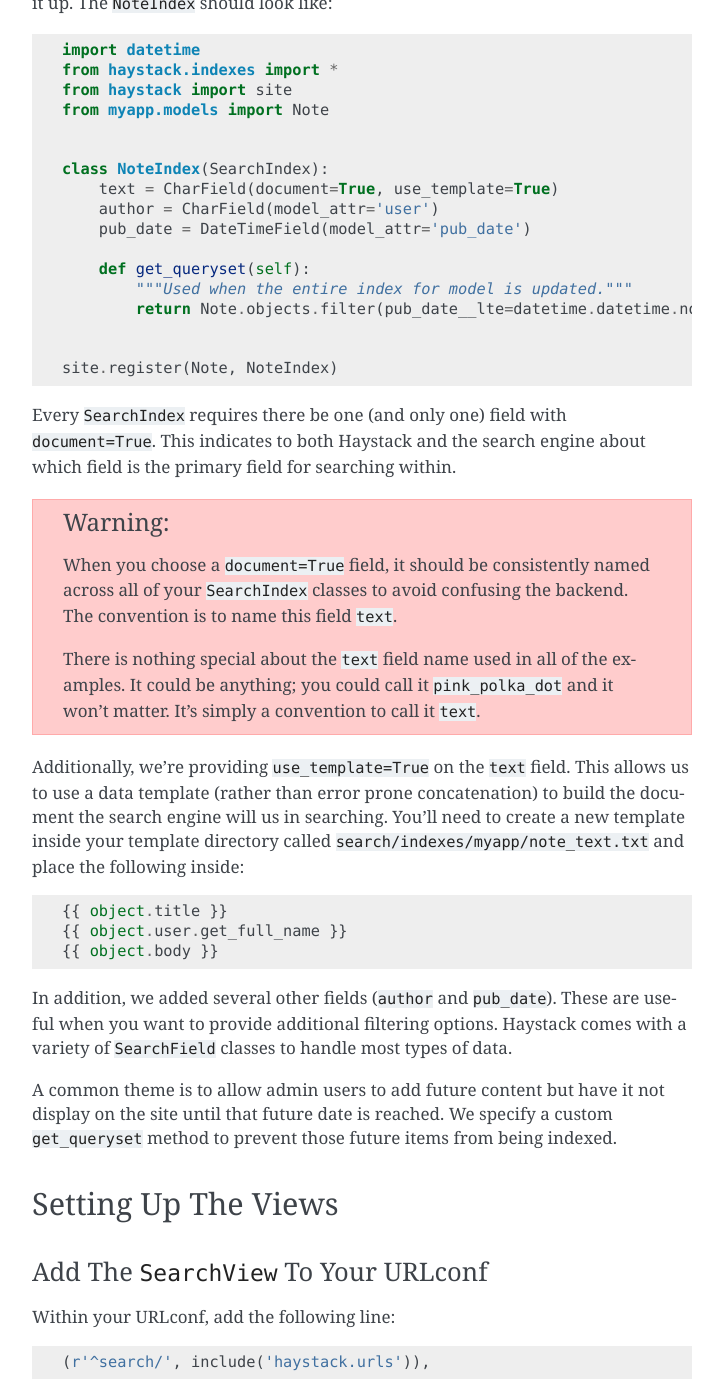
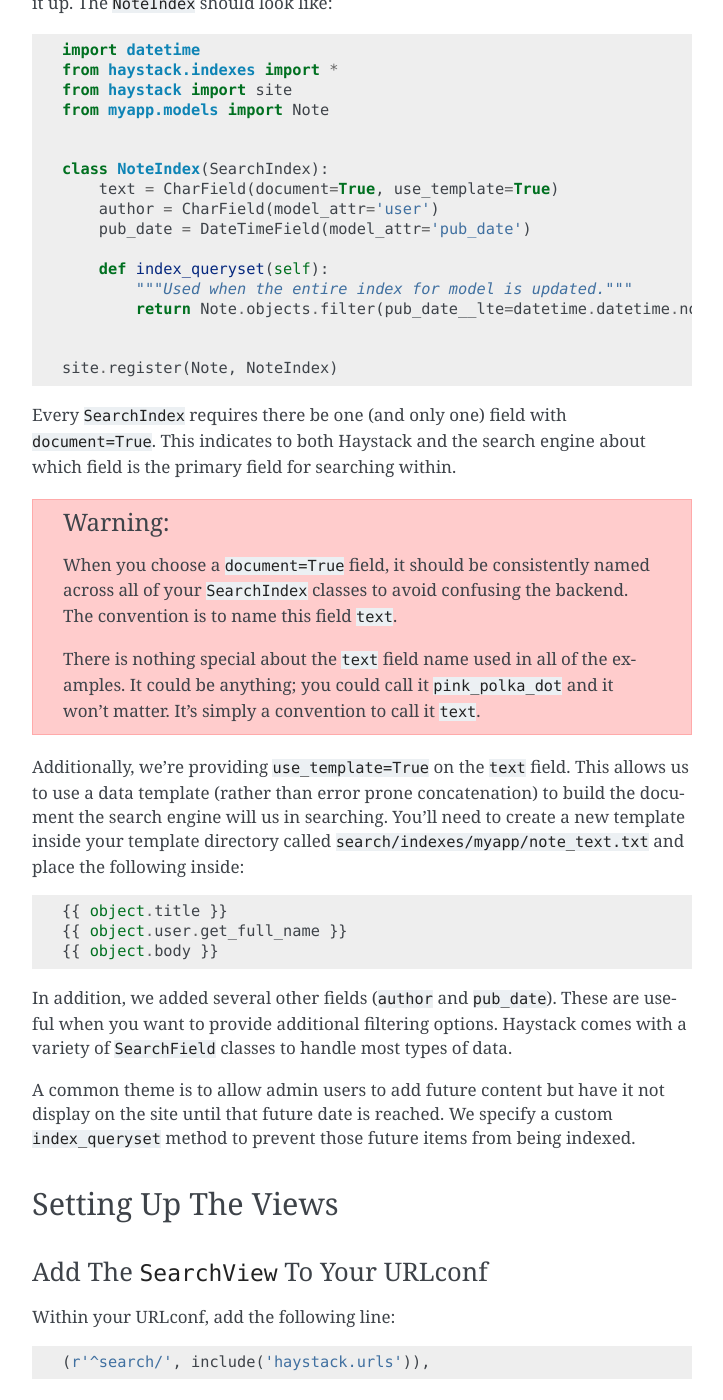
Before and after one commit to django-haystack/django-haystack, a Sphinx documentation site: the page built from docs/tutorial.rst, in a window 1280 px wide and 1400 px high, scrolled down 4029 px. Shown: the whole window, without its empty margins (388-1111 px from the left). Built offline with Sphinx 7.4.7, drawn with Linux system fonts in a browser that asks for light colours.

Commit message:
Updating example project and tutorial to use index_queryset

```diff
--- a/docs/tutorial.rst
+++ b/docs/tutorial.rst
@@ -204,7 +204,7 @@ it applies to, though that is not required. This allows
         author = CharField(model_attr='user')
         pub_date = DateTimeField(model_attr='pub_date')
 
-        def get_queryset(self):
+        def index_queryset(self):
             """Used when the entire index for model is updated."""
             return Note.objects.filter(pub_date__lte=datetime.datetime.now())
 
@@ -241,7 +241,7 @@ with a variety of ``SearchField`` classes to handle most types of data.
 
 A common theme is to allow admin users to add future content but have it not
 display on the site until that future date is reached. We specify a custom
-``get_queryset`` method to prevent those future items from being indexed.
+``index_queryset`` method to prevent those future items from being indexed.
 
 .. _Django admin site: http://docs.djangoproject.com/en/dev/ref/contrib/admin/
 
```
Also changed, not shown: 1 other file.
